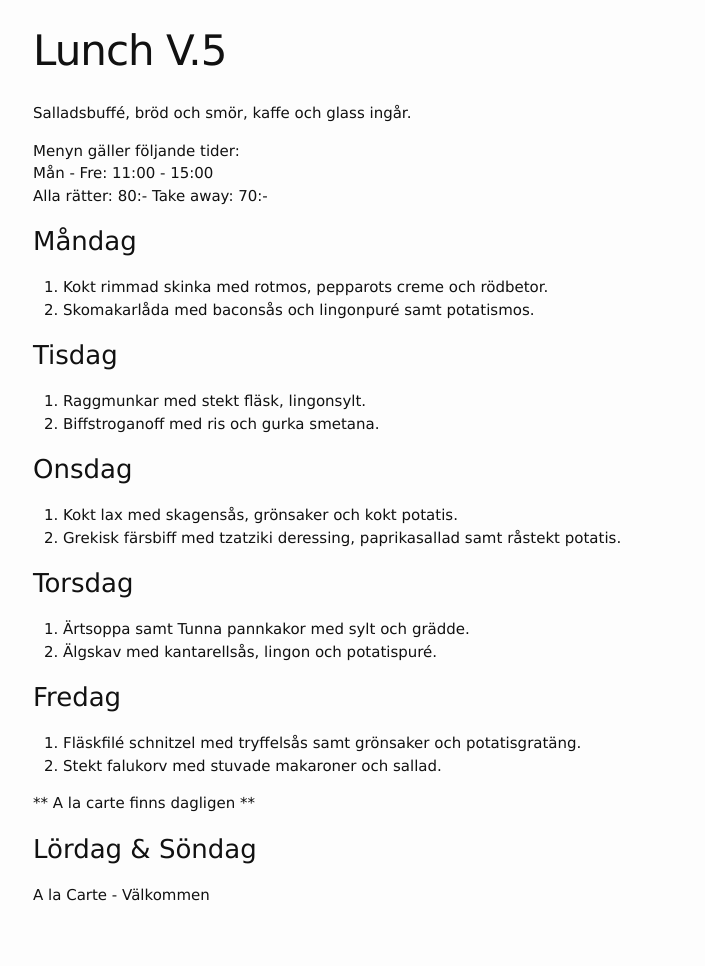
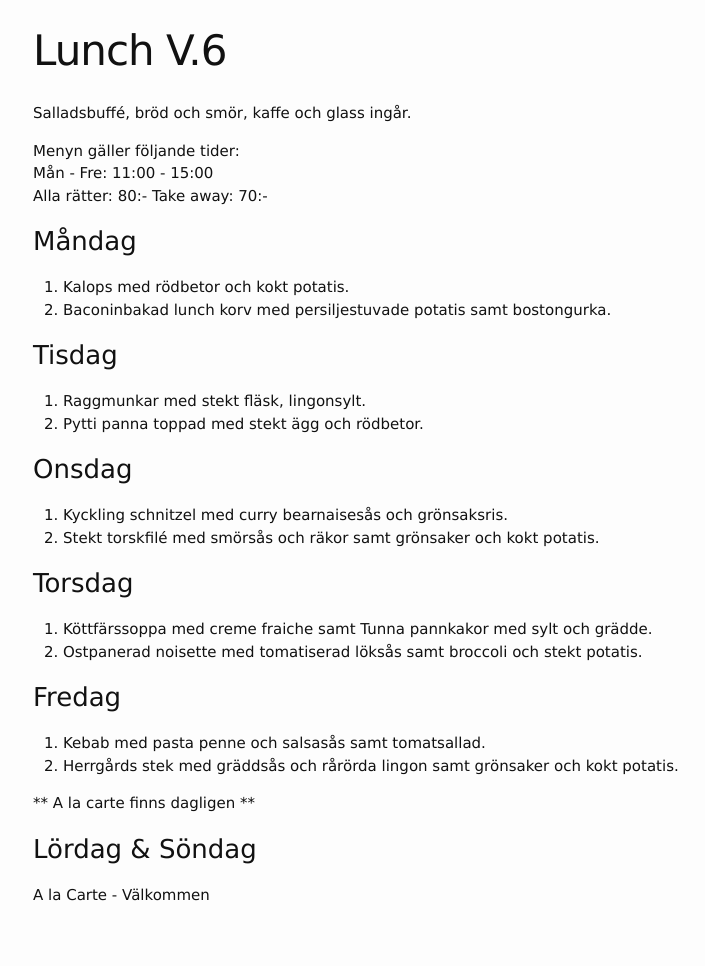
Before and after one commit to FarInn62/farinn62.github.io, a Jekyll site: the page built from lunch.md, in a window 1280 px wide. Shown: the whole page, without its empty margins (237-942 px from the left). Built offline with Jekyll 4.4.1, drawn with Linux system fonts in a browser that asks for light colours.

Commit message:
Update lunch.md

```diff
--- a/lunch.md
+++ b/lunch.md
@@ -1,6 +1,6 @@
 ---
 layout: foodmenu
-title: Lunch V.5
+title: Lunch V.6
 permalink: /lunch/
 published: true
 ---
@@ -12,29 +12,29 @@ Alla rätter: 80:- Take away: 70:-
 
 ### Måndag
 
-1. Kokt rimmad skinka med rotmos, pepparots creme och rödbetor.
-2. Skomakarlåda med baconsås och lingonpuré samt potatismos.
+1. Kalops med rödbetor och kokt potatis.
+2. Baconinbakad lunch korv med persiljestuvade potatis samt bostongurka.
 
 ### Tisdag
 
 1. Raggmunkar med stekt fläsk, lingonsylt.
-2. Biffstroganoff med ris och gurka smetana.
+2. Pytti panna toppad med stekt ägg och rödbetor.
 
 
 ### Onsdag
 
-1. Kokt lax med skagensås, grönsaker och kokt potatis.
-2. Grekisk färsbiff med tzatziki deressing, paprikasallad samt råstekt potatis.
+1. Kyckling schnitzel med curry bearnaisesås och grönsaksris.
+2. Stekt torskfilé med smörsås och räkor samt grönsaker och kokt potatis.
 
 ### Torsdag
 
-1. Ärtsoppa samt Tunna pannkakor med sylt och grädde.
-2. Älgskav med kantarellsås, lingon och potatispuré.
+1. Köttfärssoppa med creme fraiche samt Tunna pannkakor med sylt och grädde.
+2. Ostpanerad noisette med tomatiserad löksås samt broccoli och stekt potatis.
 
 ### Fredag
 
-1. Fläskfilé schnitzel med tryffelsås samt grönsaker och potatisgratäng.
-2. Stekt falukorv med stuvade makaroner och sallad.
+1. Kebab med pasta penne och salsasås samt tomatsallad.
+2. Herrgårds stek med gräddsås och rårörda lingon samt grönsaker och kokt potatis.
 
 ** A la carte finns dagligen **
 
```
